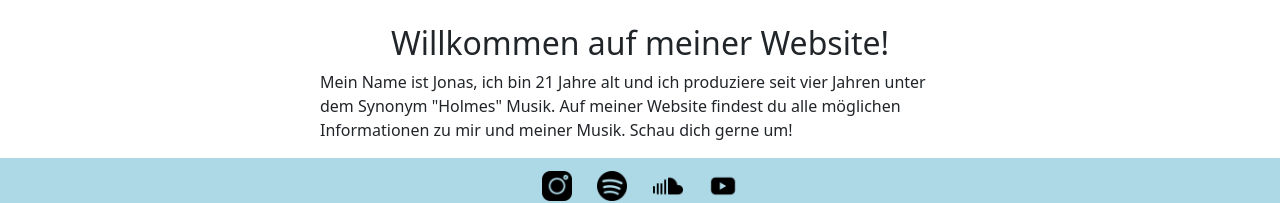
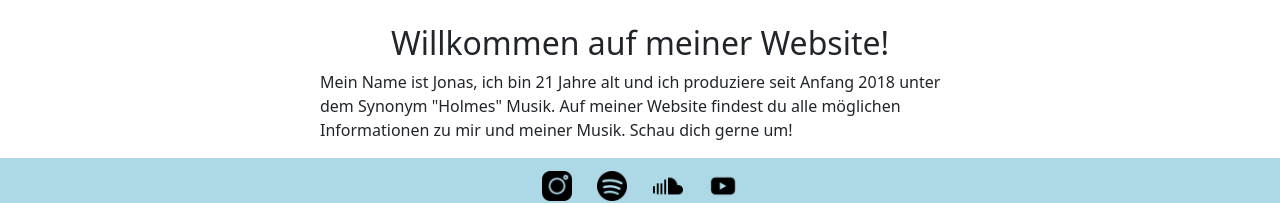
Before and after one commit to mikpipe/holmes-website, an Angular app in the folder holmes-website/: page /home in a window 1280 px wide. Shown: the part 133-336 px from the top of the page. Built offline with nearby package versions, Linux system fonts and the light colour scheme.

Commit message:
Home updated

```diff
--- a/holmes-website/src/app/home/home.component.html
+++ b/holmes-website/src/app/home/home.component.html
@@ -2,7 +2,7 @@
 
 <div class="d-flex justify-content-center">
     <p>
-        Mein Name ist Jonas, ich bin 21 Jahre alt und ich produziere seit vier Jahren unter dem Synonym "Holmes" Musik.
+        Mein Name ist Jonas, ich bin 21 Jahre alt und ich produziere seit Anfang 2018 unter dem Synonym "Holmes" Musik.
         Auf meiner Website findest du alle möglichen Informationen zu mir und meiner Musik. Schau dich gerne um!
     </p>
 </div>
```
